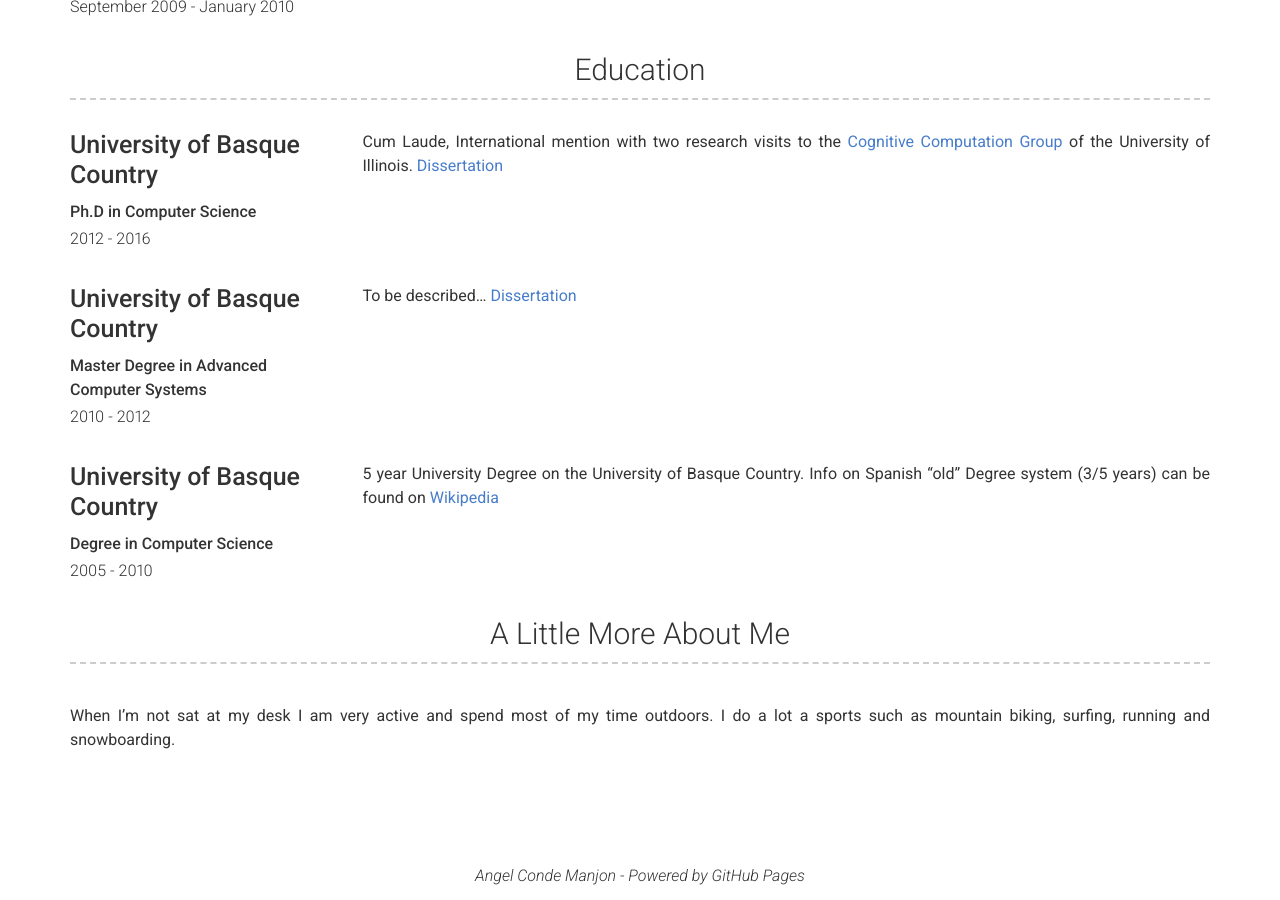
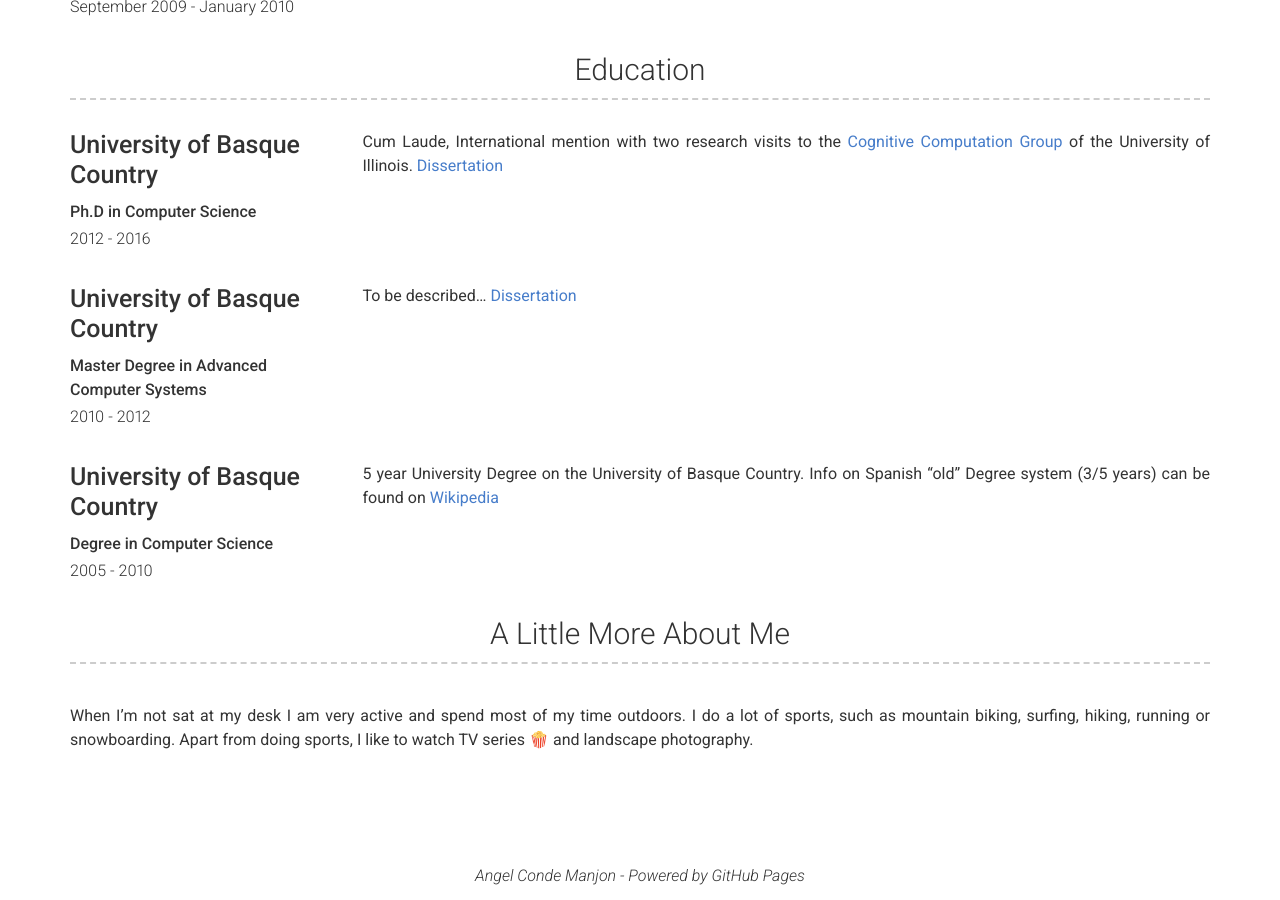
Before and after one commit to Neuw84/neuw84.github.io, a Jekyll site: the page built from index.md, in a window 1280 px wide and 900 px high, scrolled down 1473 px. Built offline with Jekyll 4.4.1, drawn with Linux system fonts in a browser that asks for light colours; some of the changed lines change nothing that is shown; some of the changed text lies outside the part shown.

Commit message:
Update _config.yml

```diff
--- a/_config.yml
+++ b/_config.yml
@@ -24,7 +24,7 @@
 # about_title: About Me (Use this to override about section title)
 about_profile_image: assets/me.jpg
 about_content: | # this will include new lines to allow paragraphs here you can use all markdown features!
-  Technology enthusiast that love to learn and work with the latest technologies. Currently developing Big Data platforms for the Industry 4.0. at [Ikerlan](www.ikerlan.es) with the latest Open Source technologies.
+  Technology enthusiast that love to learn and work with the latest technologies. Currently developing Big Data platforms for the Industry 4.0. at [Ikerlan](www.ikerlan.es).
 
   Technologies that I use everyday:
     * SpringBoot
@@ -35,7 +35,7 @@
     * MQTT
     * AWS
 
-   When I find time, I like to give talks in conferences (e.g. [Big Data Spain](https://www.bigdataspain.org/)) or meetups (e.g. [DataBeers Eus](https://databeerseus.tumblr.com/)) &#9786;
+   When I find time, I like to give talks at conferences (e.g. [Big Data Spain](https://www.bigdataspain.org/)) or meetups (e.g. [DataBeers Eus](https://databeerseus.tumblr.com/)) &#9786;
 
    **Research**
 
@@ -57,7 +57,12 @@
 # More Section
 # more_title: A Little More About Me #(Use this to override about more section title)
 more_content: | # this will include new lines to allow paragraphs
-  When I’m not sat at my desk I am very active and spend most of my time outdoors. I do a lot a sports such as mountain biking, surfing, running and snowboarding.
+  When I’m not sat at my desk I am very active and spend most of my time outdoors. I do a lot of sports, such as mountain biking, surfing, hiking, running or snowboarding. Apart from doing sports, I like to watch TV series 🍿 and landscape photography.
+
+
+
+
+
 
 # Footer
 #footer_show_references: true
```
